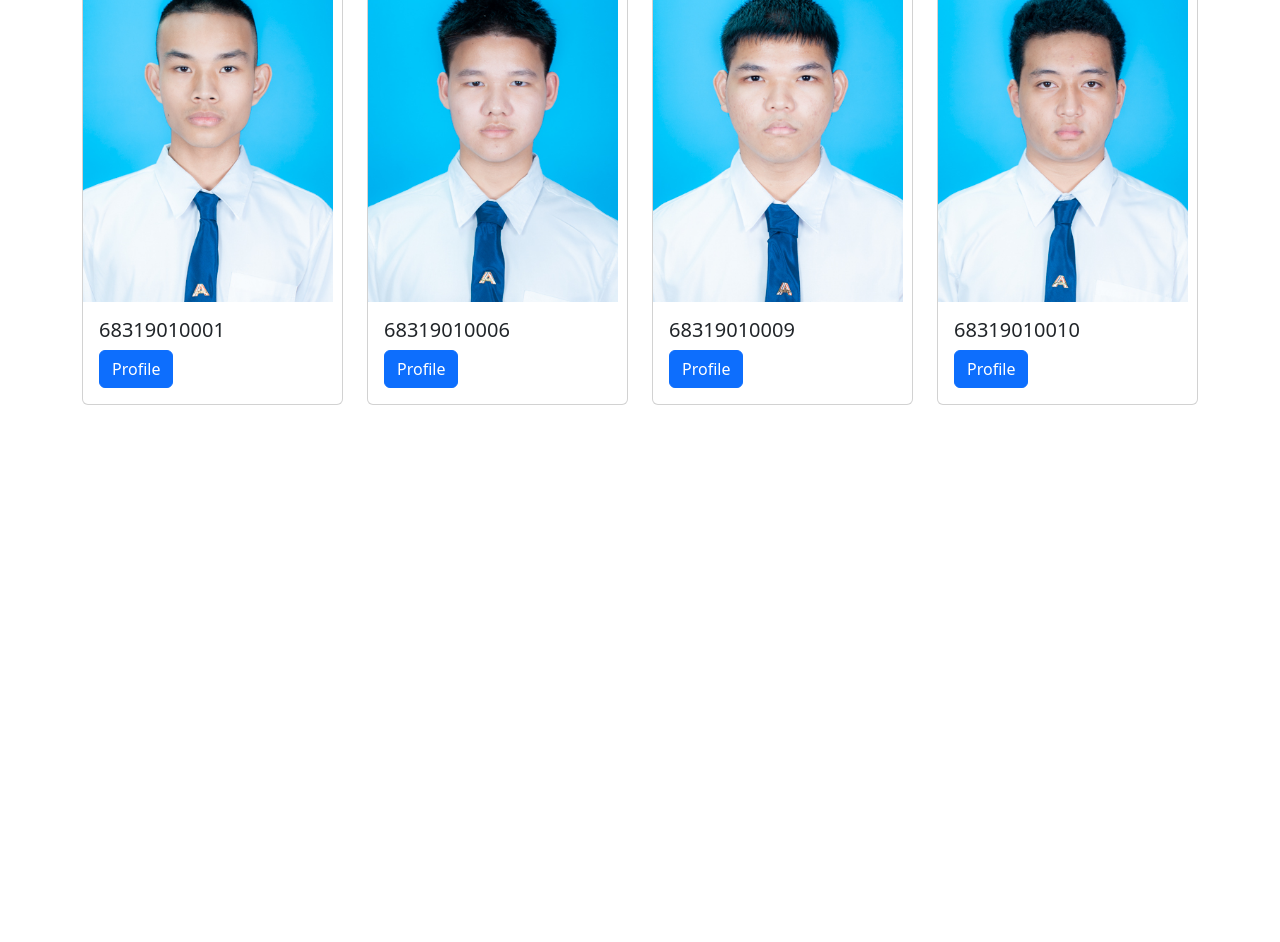
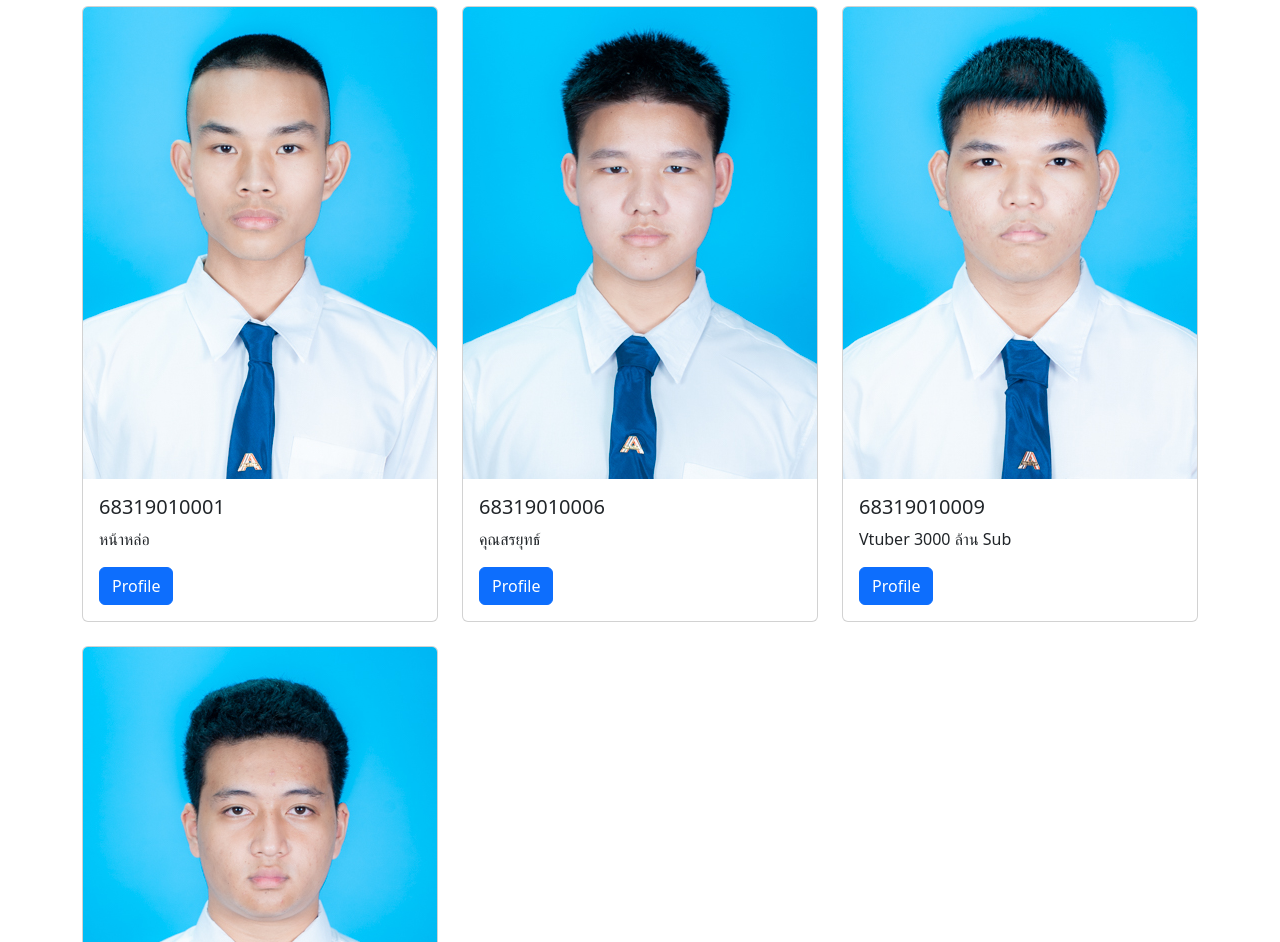
Before and after one commit to fakebeam345/TESTLOL345, a plain HTML site: page index.html in a window 1280 px wide. Shown: the part 386-1328 px from the top of the page. Before the commit the page ends 800 px from the top, so only its background shows below. Drawn offline with nearby package versions, Linux system fonts and the light colour scheme.

Commit message:
rgrmjdtym

```diff
--- a/index.html
+++ b/index.html
@@ -72,45 +72,56 @@
             </button>
         </div>
       <div class="container mt-5">
-            <h5 class="card-title">โปรเจกต์ของ กรณ์ดนัย อินทรโอสถ</h5>
-            <div class="row  row-cols-1 row-cols-md-4 g-4 ">
+    <h2 class="text-center mb-4">โปรเจกต์ของ กรณ์ดนัย อินทรโอสถ</h2>
+    <div class="row row-cols-1 row-cols-md-2 row-cols-lg-3 g-4">
+
         <div class="col">
-                    <div class="card">
-                        <img src="68319010001.jpg" class="card-img-top" alt="..." style="width: 250px;">
+            <div class="card h-100">
+                <img src="68319010001.jpg" class="card-img-top" alt="โปรเจกต์ 1">
                 <div class="card-body">
                     <h5 class="card-title">68319010001</h5>
-                            <a class="btn btn-primary" href="">Profile</a>
+                    <p class="card-text">หน้าหล่อ</p>
+                    <a class="btn btn-primary" href="#">Profile</a>
                 </div>
             </div>
         </div>
+
         <div class="col">
-                    <div class="card">
-                        <img src="68319010006.jpg" class="card-img-top" style="width: 250px;" alt="...">
+            <div class="card h-100">
+                <img src="68319010006.jpg" class="card-img-top" alt="โปรเจกต์ 2">
                 <div class="card-body">
                     <h5 class="card-title">68319010006</h5>
-                            <a class="btn btn-primary" href="">Profile</a>
+                    <p class="card-text">คุณสรยุทธ์</p>
+                    <a class="btn btn-primary" href="#">Profile</a>
                 </div>
             </div>
         </div>
+
         <div class="col">
-                    <div class="card">
-                        <img src="68319010009.jpg" class="card-img-top" style="width: 250px;" alt="...">
+            <div class="card h-100">
+                <img src="68319010009.jpg" class="card-img-top" alt="โปรเจกต์ 3">
                 <div class="card-body">
                     <h5 class="card-title">68319010009</h5>
-                            <a class="btn btn-primary" href="">Profile</a>
+                    <p class="card-text">Vtuber 3000 ล้าน Sub</p>
+                    <a class="btn btn-primary" href="#">Profile</a>
                 </div>
             </div>
         </div>
+
         <div class="col">
-                    <div class="card">
-                        <img src="68319010010.jpg" class="card-img-top" style="width: 250px;" alt="...">
+            <div class="card h-100">
+                <img src="68319010010.jpg" class="card-img-top" alt="โปรเจกต์ 4">
                 <div class="card-body">
                     <h5 class="card-title">68319010010</h5>
-                            <a class="btn btn-primary" href="">Profile</a>
+                    <p class="card-text">เป</p>
+                    <a class="btn btn-primary" href="#">Profile</a>
                 </div>
             </div>
         </div>
+
     </div>
+</div>
+
     </main>
     <footer></footer>
 
```
Lines whose indentation alone changed are shown as unchanged.
